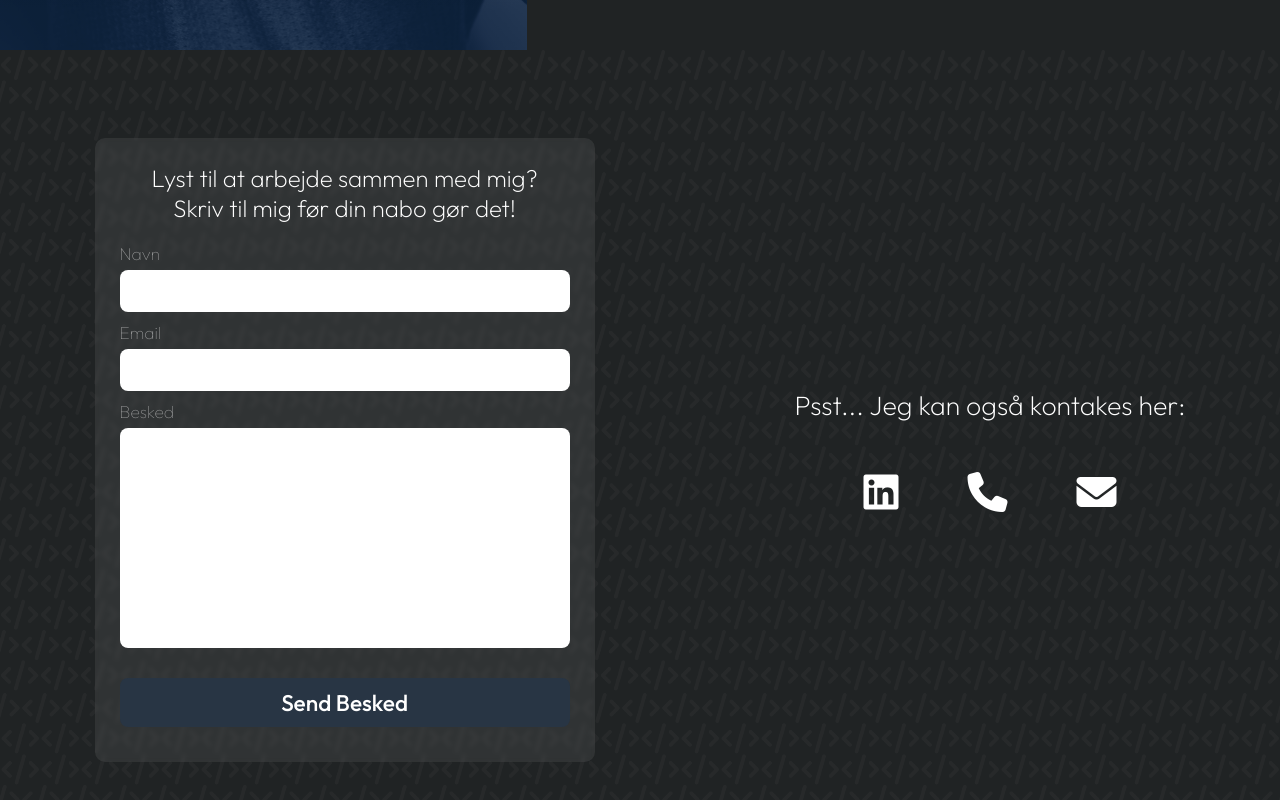
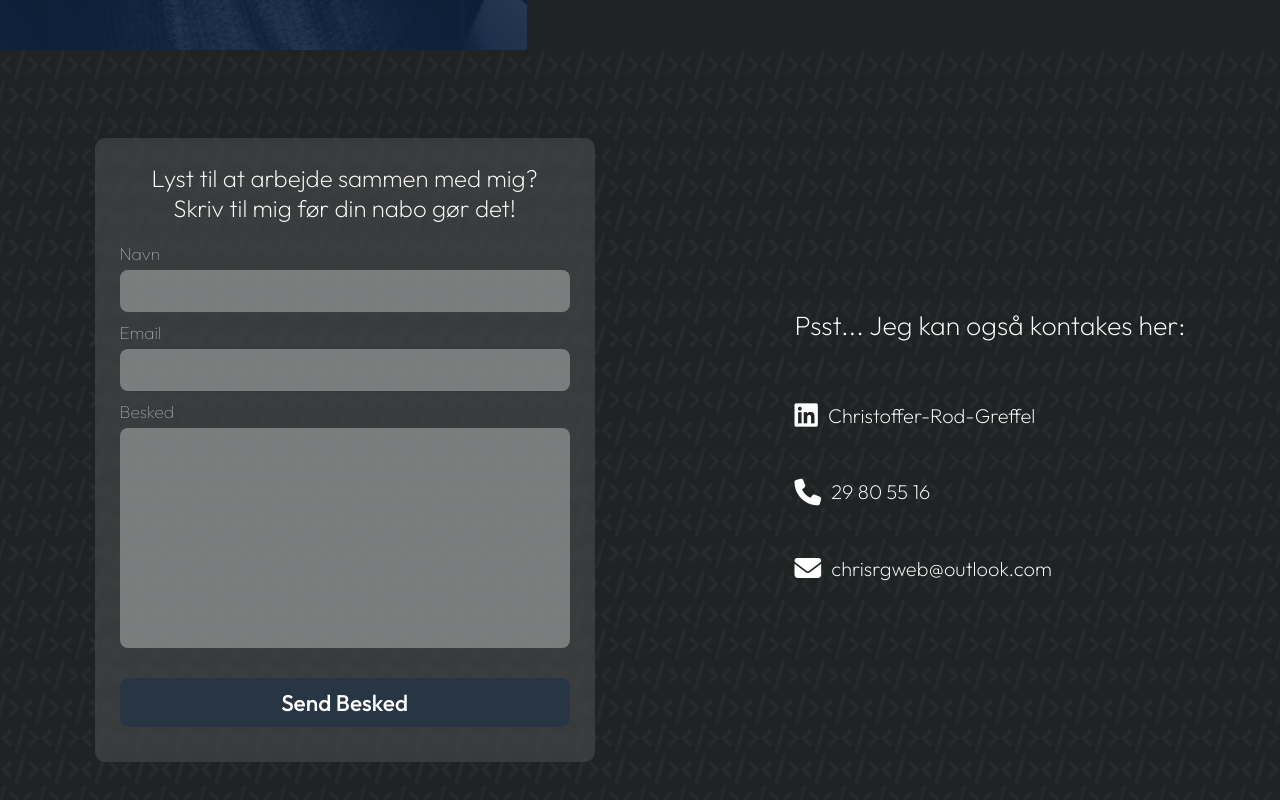
Before and after one commit to ChristofferRodGreffel/PortolioAfter, a React (Vite) app: page / in a window 1280 px wide. Shown: the part 2350-3150 px from the top of the page. Built offline with nearby package versions, Linux system fonts and the light colour scheme.

Commit message:
Contact page updated

```diff
--- a/src/App.css
+++ b/src/App.css
@@ -469,12 +469,13 @@ video {
   bottom: 0px;
   left: 0px;
   opacity: 0.03;
+  z-index: -1;
 }
 
 #contact-form {
-  background: rgba(255, 255, 255, 0.075);
-  -webkit-backdrop-filter: blur(5px);
-  backdrop-filter: blur(1.9px);
+  background: rgba(255, 255, 255, 0.11);
+  -webkit-backdrop-filter: blur(3px);
+  backdrop-filter: blur(3px);
   border-radius: 10px;
   width: 450px;
   padding: 25px;
@@ -495,9 +496,12 @@ video {
   margin-bottom: 5px;
   font-weight: 100;
   font-size: 13pt;
-  color: rgba(255, 255, 255, 0.527);
+  color: rgba(255, 255, 255, 0.644);
 }
 #contact-form input {
+  background: rgba(255, 255, 255, 0.253);
+  -webkit-backdrop-filter: blur(1px);
+  backdrop-filter: blur(0.5px);
   padding: 10px;
   border: none;
   border-radius: 8px;
@@ -507,6 +511,9 @@ video {
 }
 
 #contact-form textarea {
+  background: rgba(255, 255, 255, 0.253);
+  -webkit-backdrop-filter: blur(0.5px);
+  backdrop-filter: blur(0.5px);
   padding: 10px;
   font-family: inherit;
   font-size: 13pt;
@@ -528,12 +535,12 @@ video {
   font-weight: 500;
   border: none;
   font-family: inherit;
-  background-color: var(--dark-blue);
+  background-color: var(--dark-blue) !important;
   color: white;
   transition: 0.2s ease-in-out;
 }
 #form-submit:hover {
-  background-color: var(--logo-blue);
+  background-color: var(--logo-blue) !important;
 }
 
 #contact-other {
@@ -545,14 +552,31 @@ video {
   font-size: 20pt;
   font-weight: 200;
 }
-#contact-other div {
+
+#contact-item-container {
   display: flex;
-  justify-content: space-evenly;
-}
-#contact-other div i {
-  font-size: 30pt;
+  flex-direction: column;
+  gap: 30px;
 }
 
-.fa-phone:hover:after {
-  content: "29 80 55 16";
+.contact-item {
+  padding: 10px 0px;
+  text-decoration: none;
+  color: inherit;
+  display: flex;
+  align-items: center;
+  flex-direction: row;
+  gap: 10px;
+  width: 100%;
+  transition: 0.2s ease-in-out;
 }
+.contact-item:hover {
+  transform: translateX(10px);
+}
+.contact-item p {
+  font-size: 15pt;
+  font-weight: 200;
+}
+.contact-item i {
+  font-size: 20pt;
+}
--- a/src/components/Contact.jsx
+++ b/src/components/Contact.jsx
@@ -14,10 +14,19 @@ export default function Contact() {
       </form>
       <div id="contact-other">
         <h3>Psst... Jeg kan også kontakes her:</h3>
-        <div>
-          <i className="fa-brands fa-linkedin"></i>
-          <i className="fa-solid fa-phone"></i>
-          <i className="fa-solid fa-envelope"></i>
+        <div id="contact-item-container">
+          <a href="https://www.linkedin.com/in/christoffer-rod-greffel" target="_blank" rel="noopener noreferrer" className="contact-item">
+            <i className="fa-brands fa-linkedin"></i>
+            <p>Christoffer-Rod-Greffel</p>
+          </a>
+          <a href="tel:+4529805516" rel="noopener noreferrer" className="contact-item">
+            <i className="fa-solid fa-phone"></i>
+            <p>29 80 55 16</p>
+          </a>
+          <a href="mailto:chrisrgweb@outlook.com" target="_blank" rel="noopener noreferrer" className="contact-item">
+            <i className="fa-solid fa-envelope"></i>
+            <p>chrisrgweb@outlook.com</p>
+          </a>
         </div>
       </div>
     </div>
```
